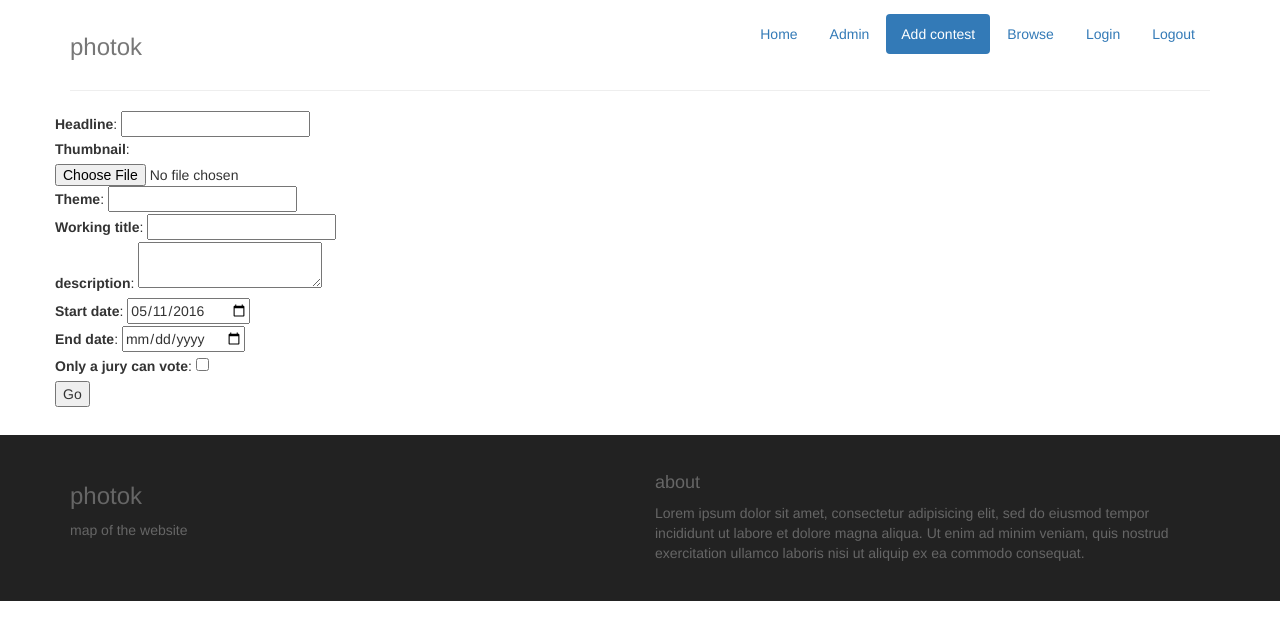
After one commit to jgonsior/photok, a Flask app: page /add in a window 1280 px wide. The commit adds this page. Shown: the top 640 px of the page. Run offline with Flask 2, Linux system fonts and the light colour scheme; parts of the project's set-up code (start-up, migrations or seed data) failed here and were passed over; some libraries are stand-ins or nearby versions.

Commit message:
add front end wtform incl. validations and display of errors

```diff
--- a/photok.py
+++ b/photok.py
@@ -1,8 +1,12 @@
 import os
-from flask import Flask, render_template
+import datetime
+from datetime import date
+from flask import Flask, render_template, request
 from flask_user import roles_required, UserManager, UserMixin, SQLAlchemyAdapter
 from wtforms.validators import ValidationError
 from models import users, db
+from wtforms.fields.html5 import DateField
+from wtforms import Form, BooleanField, StringField, FileField, TextAreaField, validators
 
 app = Flask(__name__)
 app.config.from_object('config.Config')
@@ -45,9 +49,22 @@ def browse_contests():
     return render_template('pages/browse.html',active="browse")
 
 
-@app.route('/contest') # /<contestName>') TODO, load actual contest
-def view_contest(): # contestName): TODO, load actual contest
-    return render_template('pages/contest.html',active="")
+@app.route('/contest')  # /<contestName>') TODO, load actual contest
+def view_contest():  # contestName): TODO, load actual contest
+    return render_template('pages/show_contest.html',active="")
+
+
+@app.route('/add')
+def create_contest():
+    return render_template('pages/create_contest.html', active="create_contest", form=CreateContestForm())
+
+
+@app.route('/submit', methods=['GET', 'POST'])
+def register():
+    form = CreateContestForm(request.form)
+    if request.method == 'POST' and form.validate():
+        return 'success'
+    return render_template('pages/create_contest.html', active="create_contest", form=form)
 
 
 @app.route('/link')
@@ -55,5 +72,17 @@ def view_contest(): # contestName): TODO, load actual contest
 def link():
     return render_template('pages/page.html',active="page")
 
+
+class CreateContestForm(Form):
+    headline = StringField('Headline', [validators.Length(min=4, max=25)])
+    thumbnail = FileField('Thumbnail')
+    theme = StringField('Theme', [validators.Length(min=4, max=25)])
+    workingTitle = StringField('Working title', [validators.Length(min=4, max=25)])
+    description = TextAreaField('description', [validators.Length(min=0, max=300)])
+    startDate = DateField('Start date', default=date.today)
+    endDate = DateField('End date')
+    onlyJuryVote = BooleanField('Only a jury can vote')
+
+
 if __name__ == '__main__':
     app.run()
--- /dev/null
+++ b/templates/content/create_contest.html
@@ -0,0 +1,63 @@
+<div class="row">
+    <form method="POST" action="/submit">
+        <div>
+            {{ form.headline.label }}:
+            {{ form.headline }}
+            {% if form.headline.errors %}
+                <ul class="errors">{% for error in form.headline.errors %}<li>{{ error }}</li>{% endfor %}</ul>
+            {% endif %}
+        </div>
+        <div>
+            {{ form.thumbnail.label }}:
+            {{ form.thumbnail }}
+            {% if form.thumbnail.errors %}
+                <ul class="errors">{% for error in form.thumbnail.errors %}<li>{{ error }}</li>{% endfor %}</ul>
+            {% endif %}
+        </div>
+        <div>
+            {{ form.theme.label }}:
+            {{ form.theme }}
+            {% if form.theme.errors %}
+                <ul class="errors">{% for error in form.theme.errors %}<li>{{ error }}</li>{% endfor %}</ul>
+            {% endif %}
+        </div>
+        <div>
+            {{ form.workingTitle.label }}:
+            {{ form.workingTitle }}
+            {% if form.workingTitle.errors %}
+                <ul class="errors">{% for error in form.workingTitle.errors %}<li>{{ error }}</li>{% endfor %}</ul>
+            {% endif %}
+        </div>
+        <div>
+            {{ form.description.label }}:
+            {{ form.description }}
+            {% if form.description.errors %}
+                <ul class="errors">{% for error in form.description.errors %}<li>{{ error }}</li>{% endfor %}</ul>
+            {% endif %}
+        </div>
+        <div>
+            {{ form.startDate.label }}:
+            {{ form.startDate }}
+            {% if form.startDate.errors %}
+                <ul class="errors">{% for error in form.startDate.errors %}<li>{{ error }}</li>{% endfor %}</ul>
+            {% endif %}
+        </div>
+        <div>
+            {{ form.endDate.label }}:
+            {{ form.endDate }}
+            {% if form.endDate.errors %}
+                <ul class="errors">{% for error in form.endDate.errors %}<li>{{ error }}</li>{% endfor %}</ul>
+            {% endif %}
+        </div>
+        <div>
+            {{ form.onlyJuryVote.label }}:
+            {{ form.onlyJuryVote }}
+            {% if form.onlyJuryVote.errors %}
+                <ul class="errors">{% for error in form.onlyJuryVote.errors %}<li>{{ error }}</li>{% endfor %}</ul>
+            {% endif %}
+        </div>
+        <div>
+            <input type="submit" value="Go">
+        </div>
+    </form>
+</div>
--- a/templates/generic/nav.html
+++ b/templates/generic/nav.html
@@ -15,6 +15,12 @@
                 <li role="presentation"><a href="/link">Admin</a></li>
                 {% endif %}
 
+                {% if active == "create_contest" %}
+                <li role="presentation" class="active"><a href="/">Add contest</a></li>
+                {% else %}
+                <li role="presentation"><a href="/add">Add contest</a></li>
+                {% endif %}
+
                 {% if active == "browse" %}
                 <li role="presentation" class="active"><a href="/">Browse</a></li>
                 {% else %}
--- /dev/null
+++ b/templates/pages/create_contest.html
@@ -0,0 +1,11 @@
+{% extends "base.html" -%}
+
+{% block title %}Create contest{% endblock %}
+
+{% block head %}
+  {{ super() }}
+{% endblock %}
+
+{% block content %}
+  {% include "content/create_contest.html" %}
+{% endblock %}
```
Also changed, not shown: templates/pages/show_contest.html (renamed from templates/pages/contest.html). Lines whose indentation alone changed are shown as unchanged.
